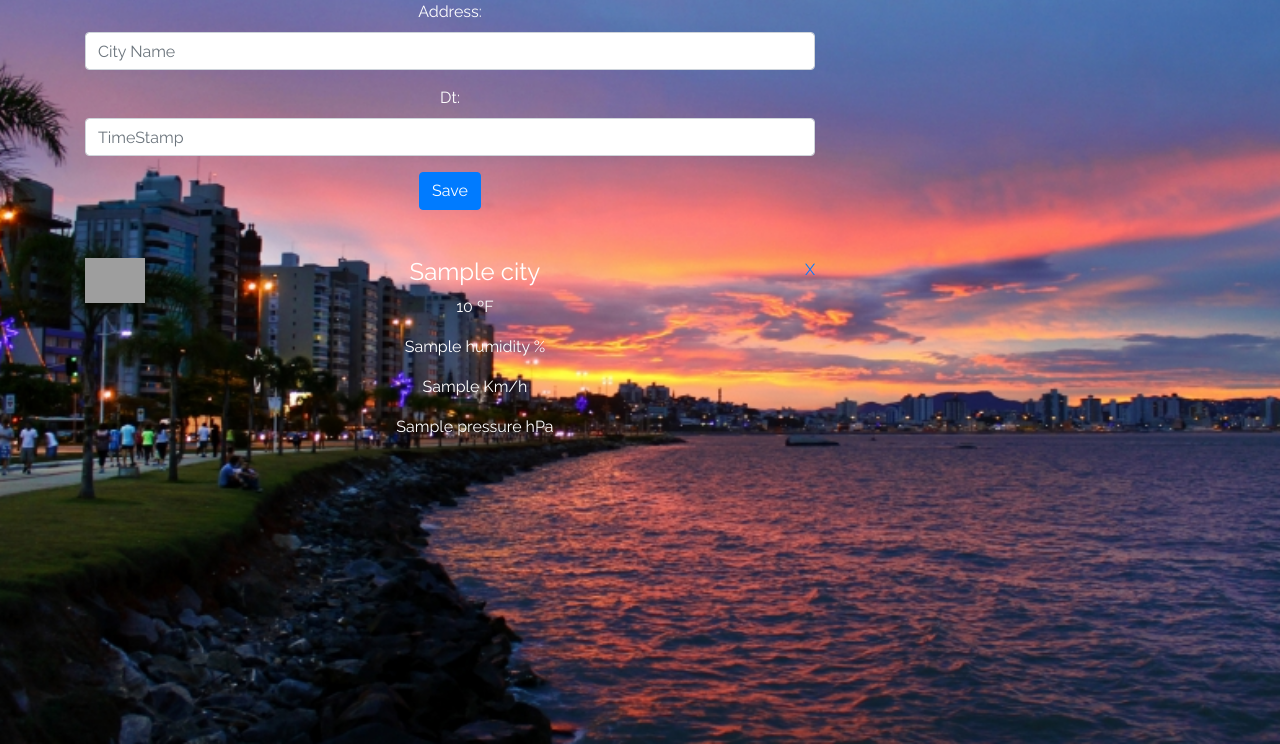
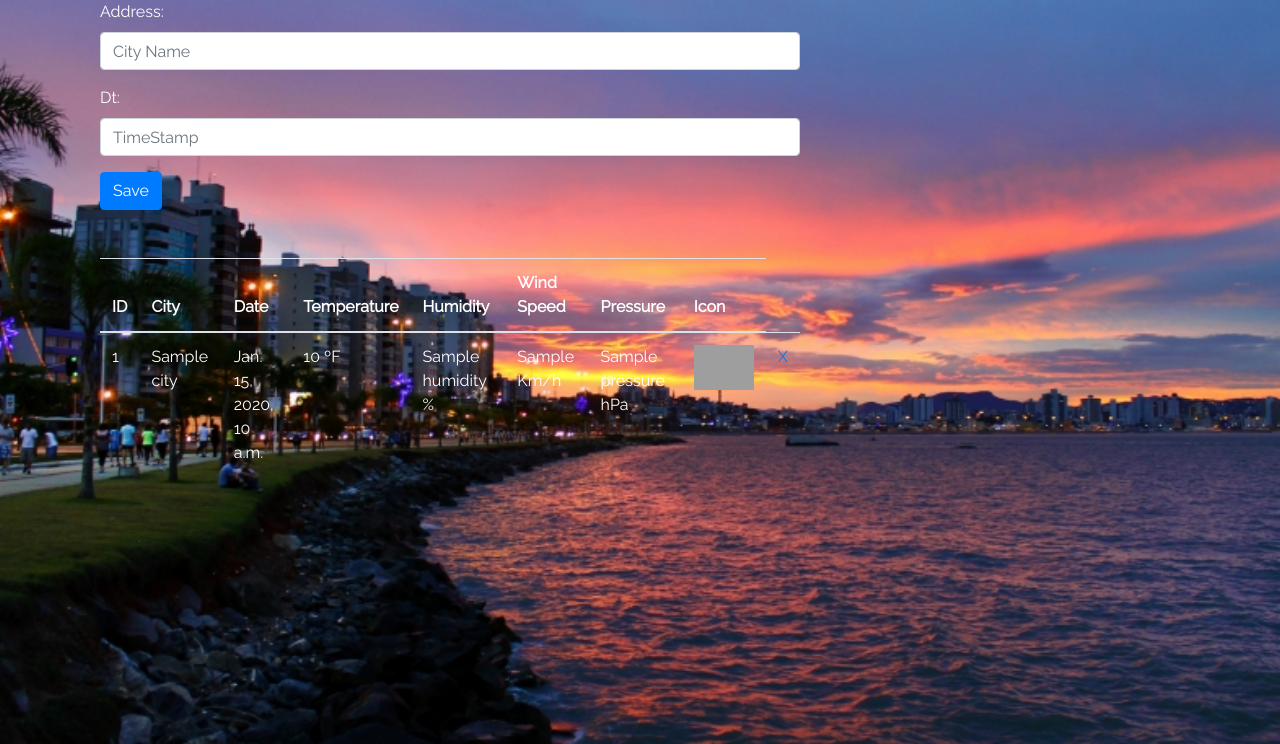
Before and after one commit to LC-burigo/Django_Small_Weather_Project, a Django app: template WeatherApp/templates/WeatherApp/Current_Weather.html in a window 1280 px wide. Shown: the part 56-800 px from the top of the page. Run offline with Django 3.2, Linux system fonts and the light colour scheme; the template is opened without the code that fills it: values that come from a table or form of the project are taken from there, most other values are stand-ins (such as "Sample title", 1, 10 or a date in 2020); some libraries are stand-ins or nearby versions; grey boxes are pictures that could not be loaded.

Commit message:
Try to fix the views

```diff
--- a/WeatherApp/static/css/Weather.css
+++ b/WeatherApp/static/css/Weather.css
@@ -9,7 +9,3 @@ body{
    background-size:cover;
    background-repeat: no-repeat;
 }
-.banner{
-margin-left: auto;
-margin-right: auto;
-}
--- a/WeatherApp/templates/WeatherApp/Current_Weather.html
+++ b/WeatherApp/templates/WeatherApp/Current_Weather.html
@@ -1,34 +1,48 @@
 {% extends "WeatherApp/Base.html" %}
 
 {% block content %}
-<div class="banner">
-    <div class="text-center">
-        <form class="post-form" width=200px method="POST">
+    <div class="container">
+        <div class="row">
+        <div class="col-lg-12">
+    <form class="post-form" width=200px method="POST">
             {% csrf_token %}
             {{form.as_p}}
             <button type="submit" class="btn btn-primary">Save</button>
         </form>
         <br>
         <br>
-        {% for City_Weather in Weather_list %}
-            <div class="form">
-                <div class="media">
-                    <div class="media-left">
-                        <img src="http://openweathermap.org/img/wn/{{ City_Weather.Icon }}@2x.png" class="media-object" style="width:60px">
-                    </div>
-                    <div class="media-body">
-                            <h4 class="media-heading">{{ City_Weather.City }}</h4>
-                            <p>{{ City_Weather.Temperature}} ºF</p>
-                            <p>{{ City_Weather.Humidity }} %</p>
-                            <p>{{ City_Weather.Wind_Speed }} Km/h</p>
-                            <p>{{ City_Weather.Pressure }} hPa</p>
-                    </div>
-                    <div class="media-right">
-                        <a href="{% url 'WeatherApp:delete_city' City_Weather.Id %}">X</a>
-                    </div>
-                </div>
-            </div>
-        {% endfor %}
+            <table class="table">
+                <thead>
+                    <tr>
+                        <th>ID</th>
+                        <th>City</th>
+                        <th>Date</th>
+                        <th>Temperature</th>
+                        <th>Humidity</th>
+                        <th>Wind Speed</th>
+                        <th>Pressure</th>
+                        <th>Icon</th>
+                    </tr>
+                </thead>
+                <tbody>
+                    {% for City_Weather in Weather_list %}
+                            <tr>
+                                <td>{{  City_Weather.Id }}</td>
+                                <td>{{  City_Weather.City }}</td>
+                                <td>{{  City_Weather.Date }}</td>
+                                <td>{{ City_Weather.Temperature}} ºF</td>
+                                <td>{{ City_Weather.Humidity }} %</td>
+                                <td>{{ City_Weather.Wind_Speed }} Km/h</td>
+                                <td>{{ City_Weather.Pressure }} hPa</td>
+                                <td><img src="http://openweathermap.org/img/wn/{{ City_Weather.Icon }}@2x.png" class="media-object" style="width:60px"></td>
+                                <td><a href="{% url 'WeatherApp:delete_city' City_Weather.Id %}">X</a></td>
+
+                            </tr>
+                    {% endfor %}
+                </tbody>
+            </table>
+
+        </div>
+        </div>
     </div>
-</div>
 {% endblock %}
--- a/WeatherApp/views.py
+++ b/WeatherApp/views.py
@@ -71,6 +71,7 @@ def Current(request):
         City_Weather = {
             'Id': city.Id,
             'City': city.Address,
+            'Date': datetime.datetime.fromtimestamp(data['current']['dt']).strftime('%Y-%m-%d %H:%M:%S'),
             'Temperature': data['current']['temp'],
             'Humidity': data['current']['humidity'],
             'Wind_Speed': data['current']['wind_speed'],
```
Also changed, not shown: db.sqlite3.
